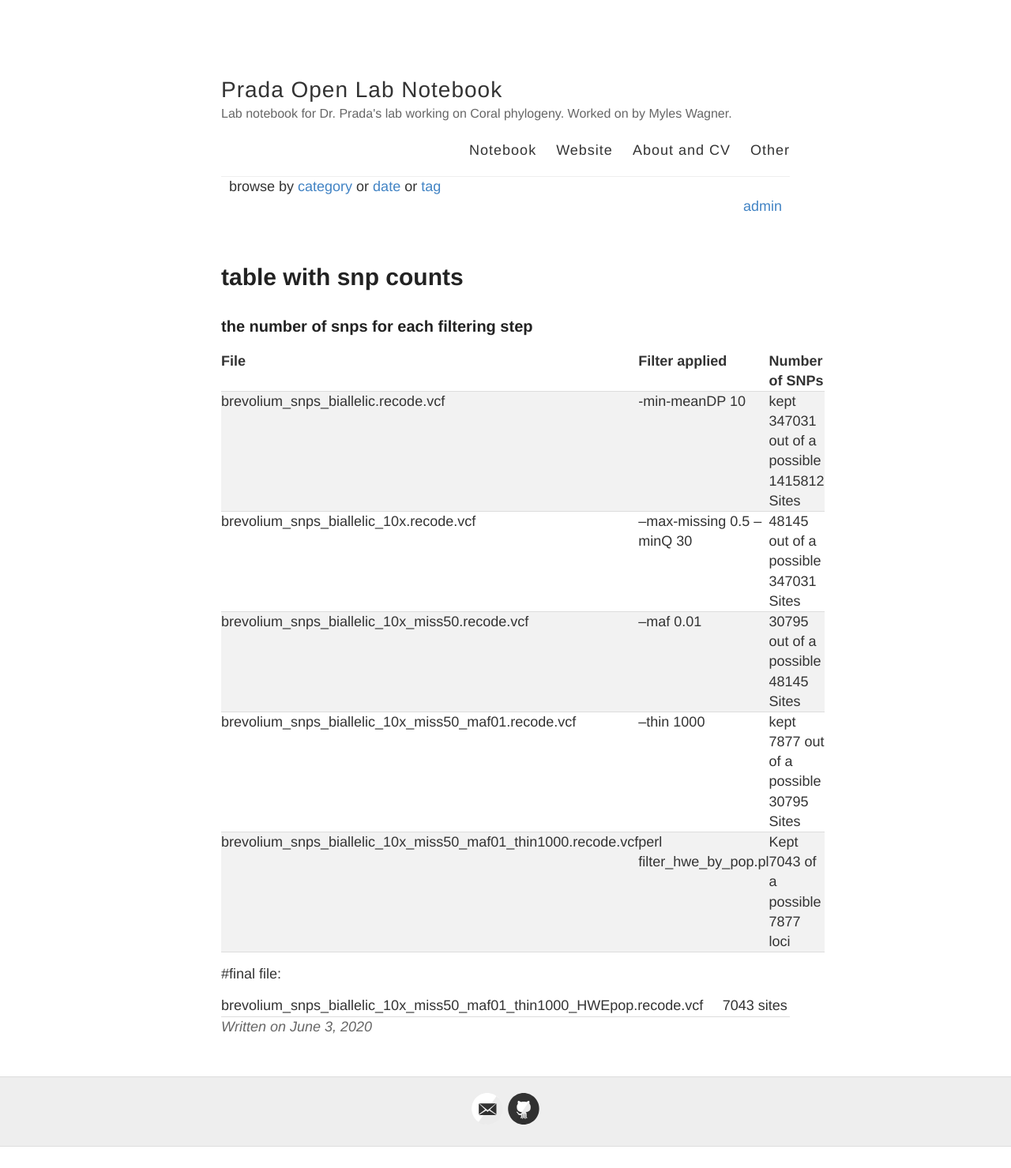
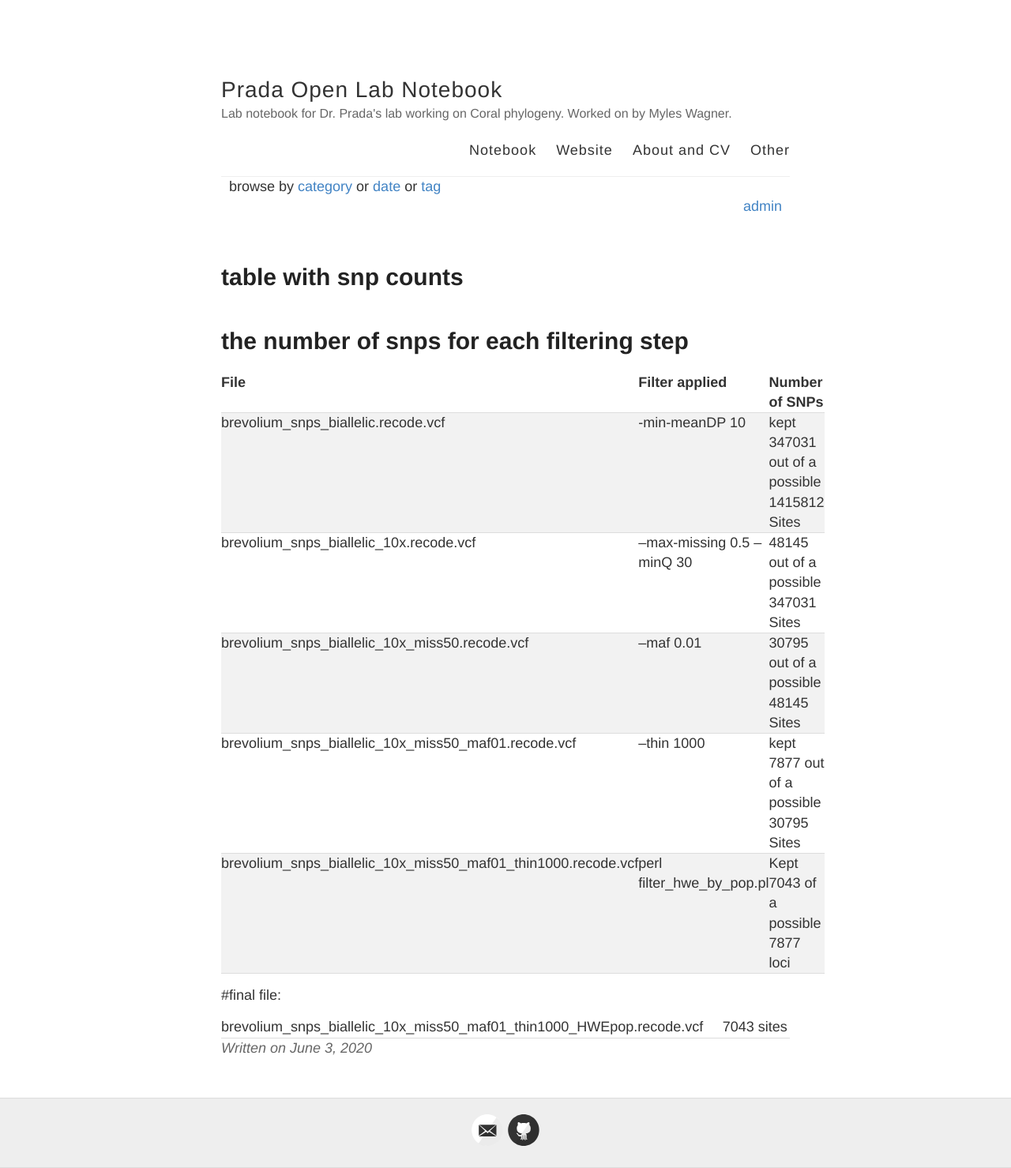
Before and after one commit to Mwags24/Brevolium_Notebook, a Jekyll site: the page built from _posts/2020-6-03-SNP_counts.md, in a window 1280 px wide. Shown: the whole page at 79% size. Built offline with Jekyll 4.4.1, drawn with Linux system fonts in a browser that asks for light colours; before the commit the page ends 1452 px from its top, so only the background shows below that.

```diff
--- a/_posts/2020-6-03-SNP_counts.md
+++ b/_posts/2020-6-03-SNP_counts.md
@@ -5,7 +5,10 @@ categories:
 tags:
 ---
 
-### the number of snps for each filtering step
+# the number of snps for each filtering step
+
+
+
 
 |**File**|**Filter applied**|**Number of  SNPs**|
 |brevolium_snps_biallelic.recode.vcf | -min-meanDP 10 |kept 347031 out of a possible 1415812 Sites|
```
